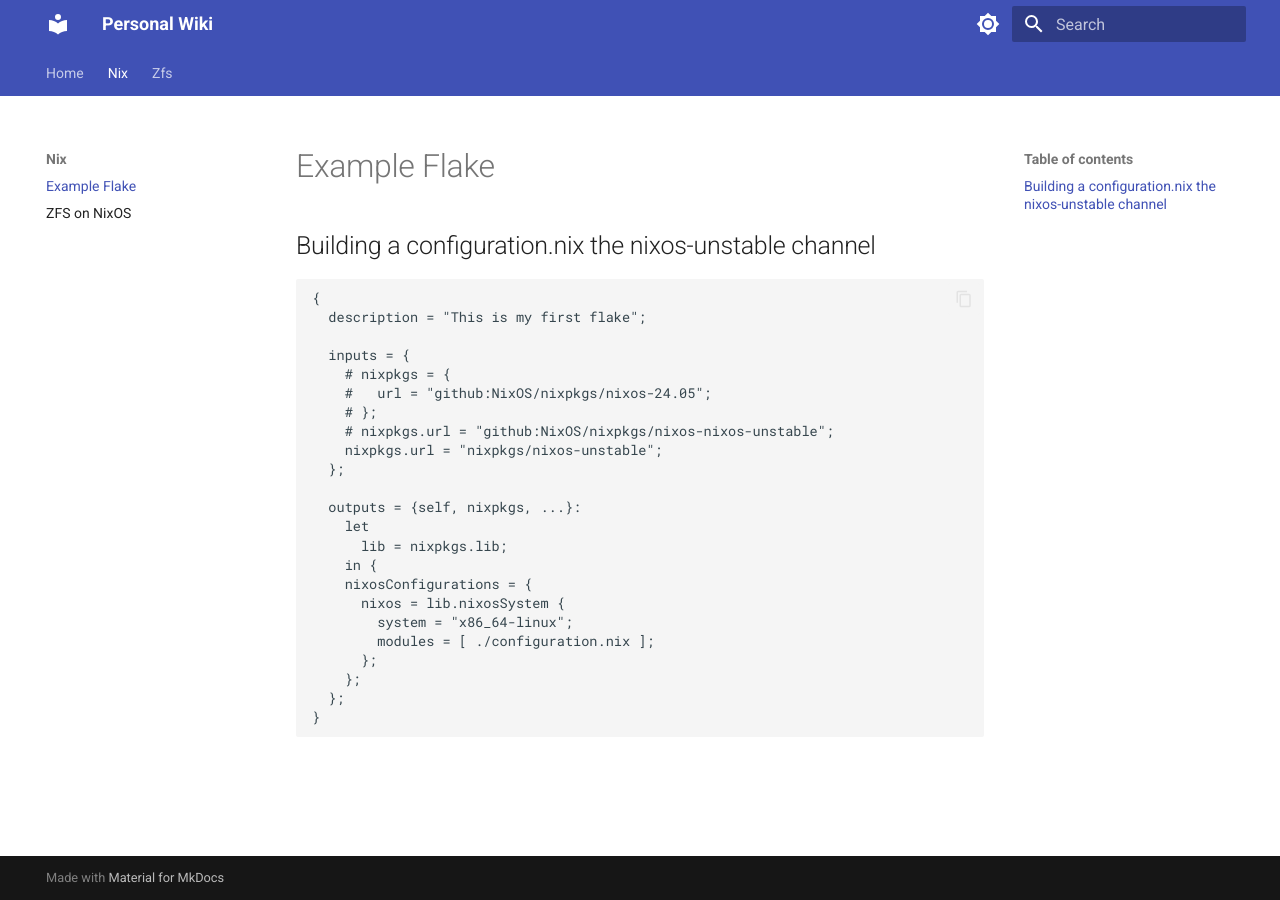
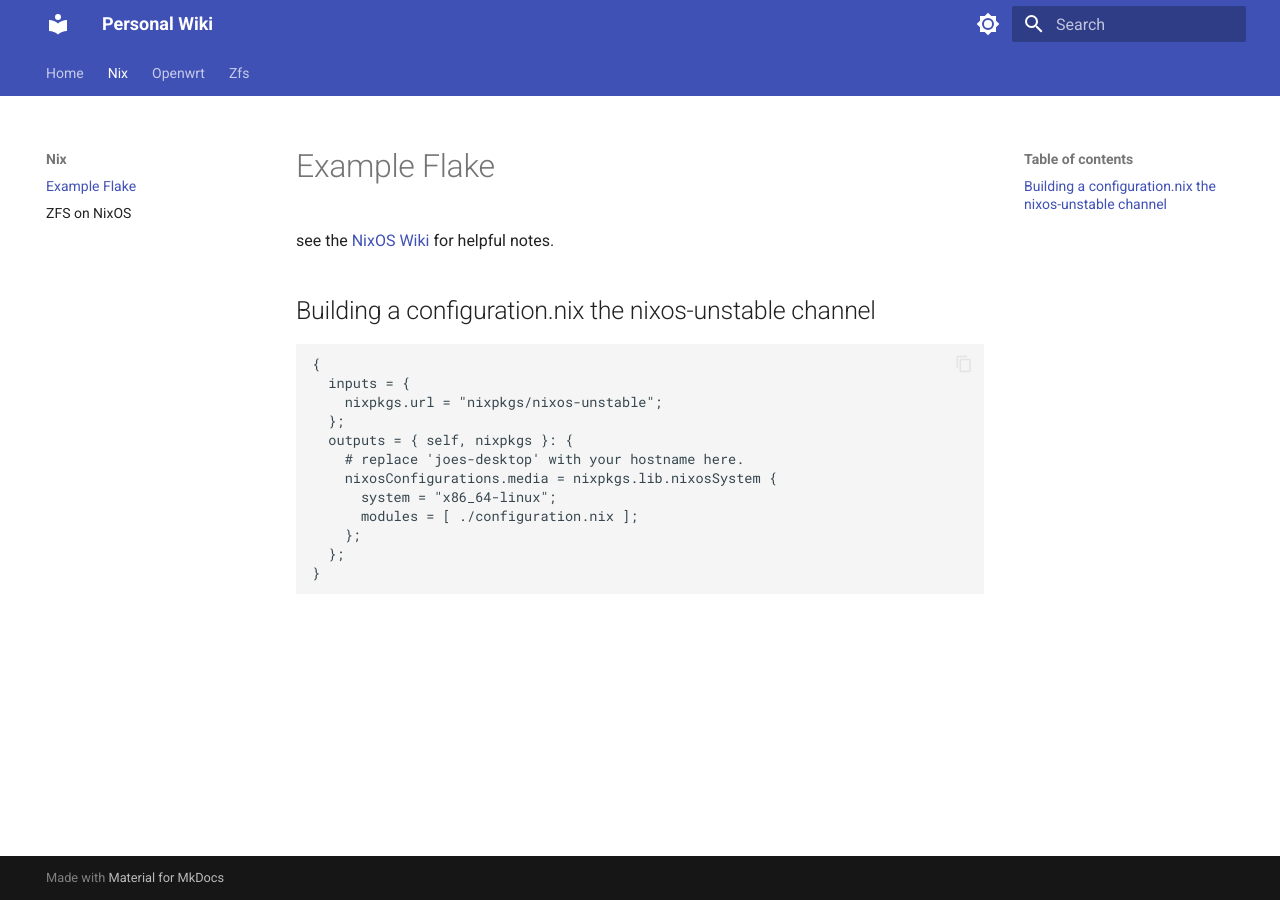
Before and after one commit to chusovich/wiki, an MkDocs documentation site: the page built from docs/nix/flakes.md, in a window 1280 px wide. Built offline with MkDocs 1.6.1 and Material for MkDocs 9.7.7, drawn with Linux system fonts in a browser that asks for light colours.

Commit message:
openwrt stuff

````diff
--- a/docs/nix/flakes.md
+++ b/docs/nix/flakes.md
@@ -1,26 +1,17 @@
 # Example Flake
+see the [NixOS Wiki](https://nixos.wiki/wiki/Flakes#Using_nix_flakes_with_NixOS) for helpful notes.
+
 ## Building a configuration.nix the nixos-unstable channel
 ```
 {
-  description = "This is my first flake";
-
   inputs = {
-    # nixpkgs = {
-    #   url = "github:NixOS/nixpkgs/nixos-24.05";
-    # };
-    # nixpkgs.url = "github:NixOS/nixpkgs/nixos-nixos-unstable";
     nixpkgs.url = "nixpkgs/nixos-unstable";
   };
-
-  outputs = {self, nixpkgs, ...}:
-    let
-      lib = nixpkgs.lib;
-    in {
-    nixosConfigurations = {
-      nixos = lib.nixosSystem {
-        system = "x86_64-linux";
-        modules = [ ./configuration.nix ];
-      };
+  outputs = { self, nixpkgs }: {
+    # replace 'joes-desktop' with your hostname here.
+    nixosConfigurations.media = nixpkgs.lib.nixosSystem {
+      system = "x86_64-linux";
+      modules = [ ./configuration.nix ];
     };
   };
 }
````
Also changed, not shown: docs/nix/zfs.md (+2 -2 lines), docs/openwrt/tailscale.md (added, +100 -0 lines), docs/zfs/commands.md (+3 -0 lines).
